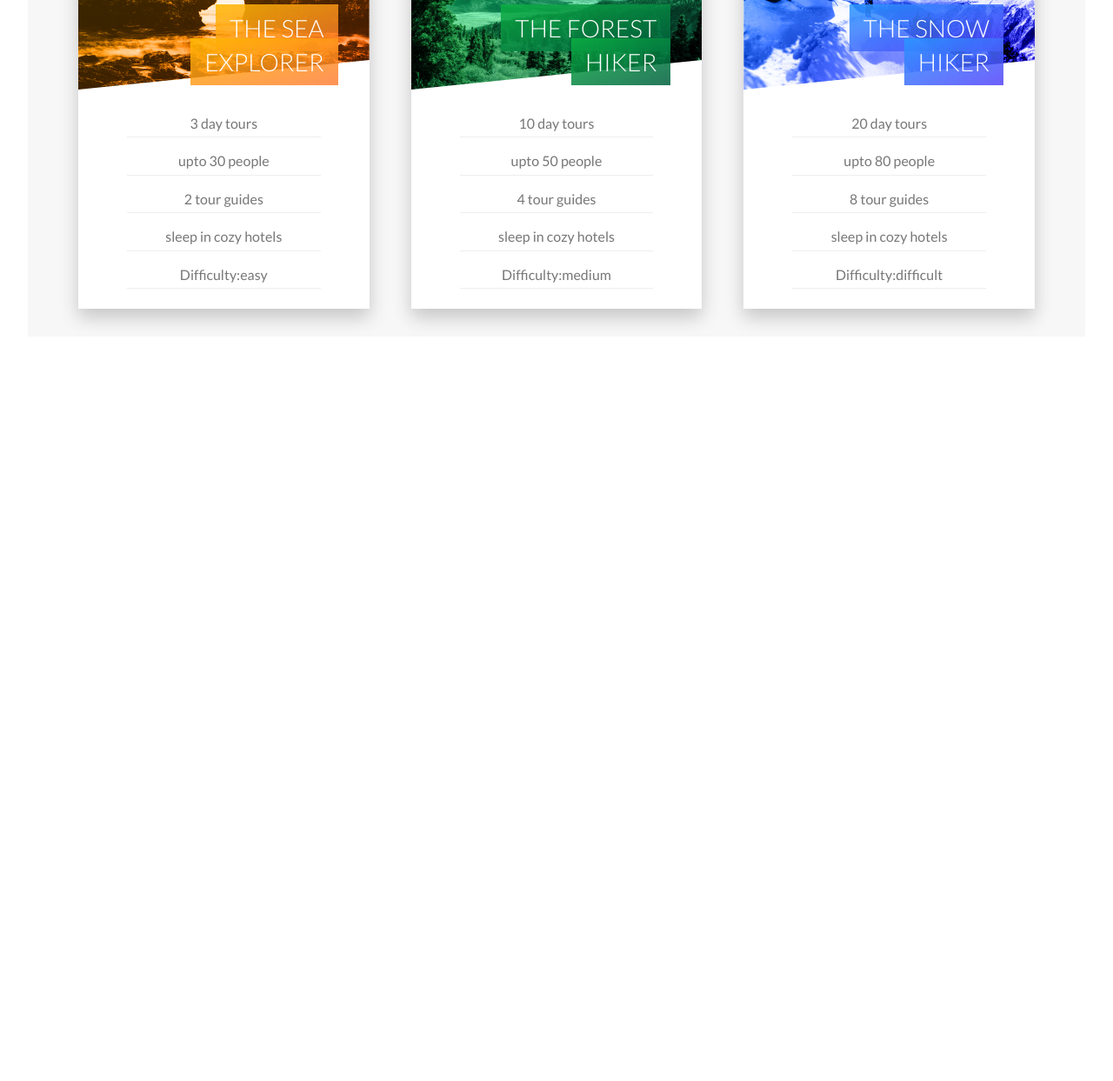
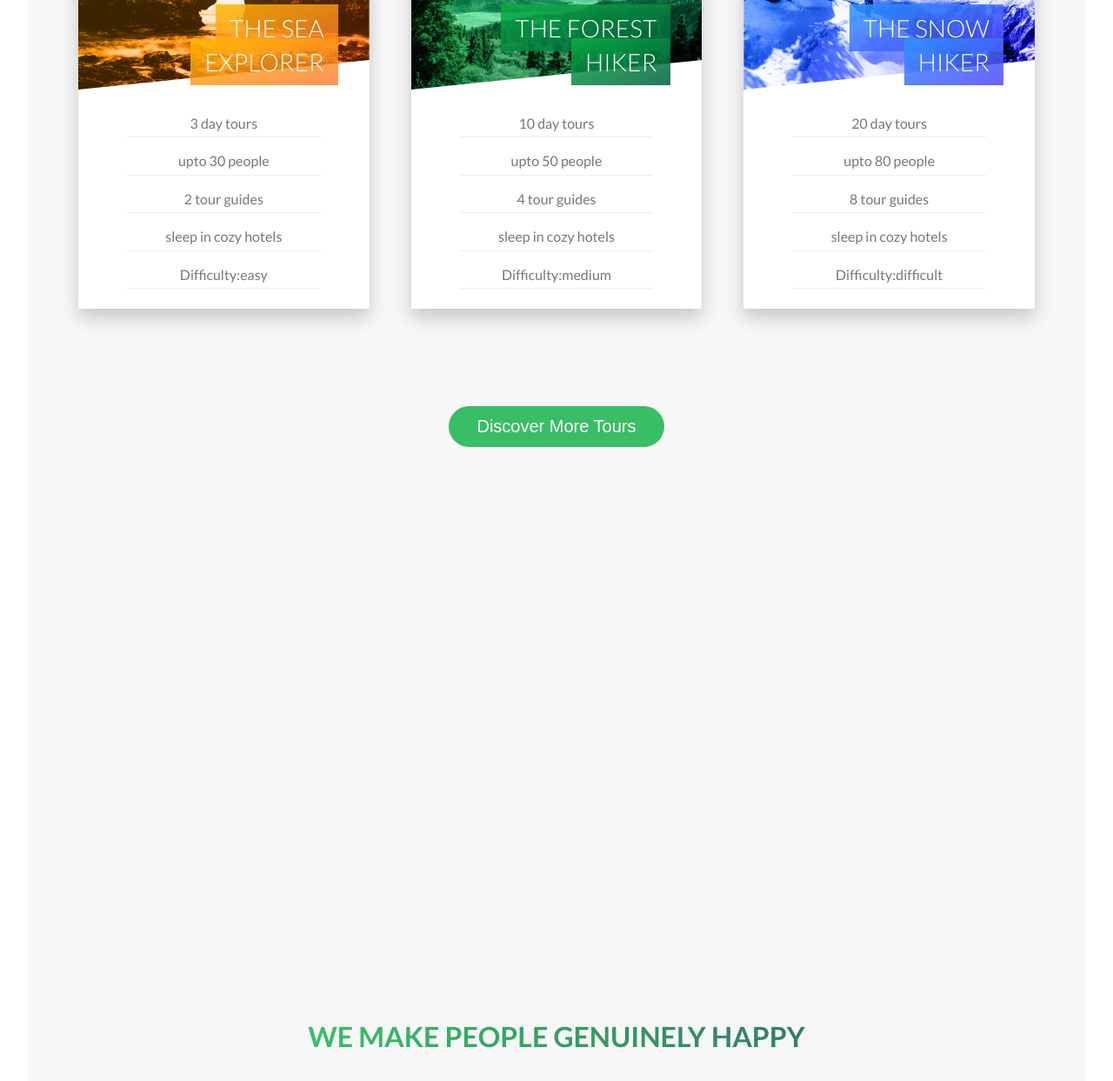
Before and after one commit to emmeiwhite/01.natours-2025, a website: page index.html in a window 1280 px wide. Shown: the part 2743-3986 px from the top of the page at 87% size. Before the commit the page ends 3162 px from the top, so only its background shows below. Drawn offline with Linux system fonts and the light colour scheme.

Commit message:
natours-2.8 popular tours section completed!

```diff
--- a/index.html
+++ b/index.html
@@ -261,6 +261,17 @@
             </div>
           </div>
         </div>
+
+        <div class="u-text-center u-mb-5">
+          <button class="section-popular-tours__cta">Discover More Tours</button>
+        </div>
+      </section>
+
+      <!-- 4. Section Stories -->
+      <section class="section-popular-tours">
+        <div class="u-text-center u-mb-20">
+          <h2 class="heading-secondary">We make people genuinely happy</h2>
+        </div>
       </section>
     </main>
 
--- a/sass/main.scss
+++ b/sass/main.scss
@@ -380,6 +380,27 @@ $colorGray1: #f7f7f7;
   padding: 16rem 0 30rem 0;
   background-color: $colorGray1;
   margin-top: -6.25rem;
+
+  &__cta {
+    border: none;
+    padding: 0.75rem 2rem;
+    background-color: $mediumGreen;
+    transition: all 0.3s;
+    font-weight: 100;
+    border-radius: 1.5rem;
+    color: $white;
+    font-size: 1.25rem;
+    cursor: pointer;
+    &:hover {
+      background-color: $mediumGreen;
+      transform: translateY(-3px);
+      box-shadow: 0 10px 20px rgba(0, 0, 0, 0.2);
+    }
+    &:active {
+      transform: translateY(0px);
+      box-shadow: 0 5px 10px rgba(0, 0, 0, 0.2);
+    }
+  }
 }
 
 // Styling the card component
@@ -395,6 +416,7 @@ $colorGray2: #eee;
   position: relative;
   transform-style: preserve-3d; // Retain 3D transformations
   perspective: 100rem; // Assuming a camera is set vertically on the parent
+  height: 30rem;
   &__side {
     height: 30rem;
     // background-color: orange;
```
Also changed, not shown: css/style.css, 1 other file.
